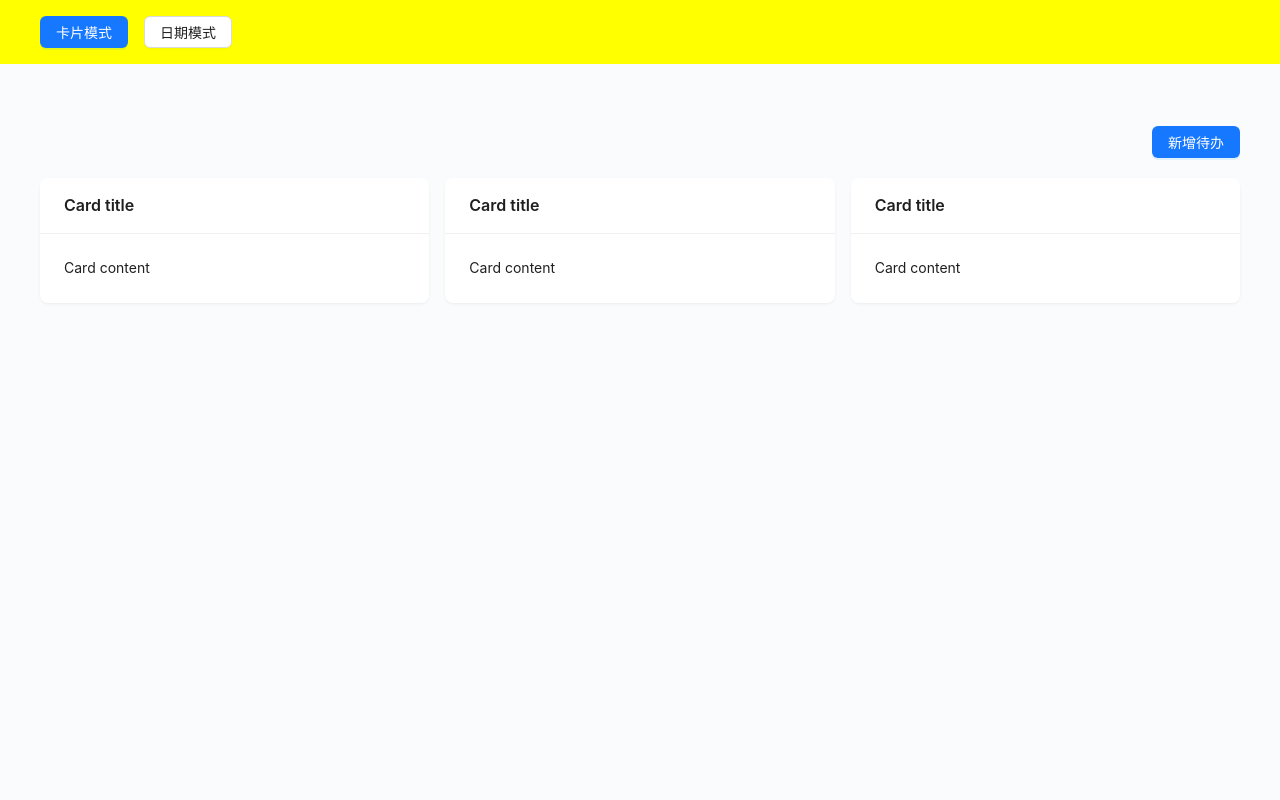
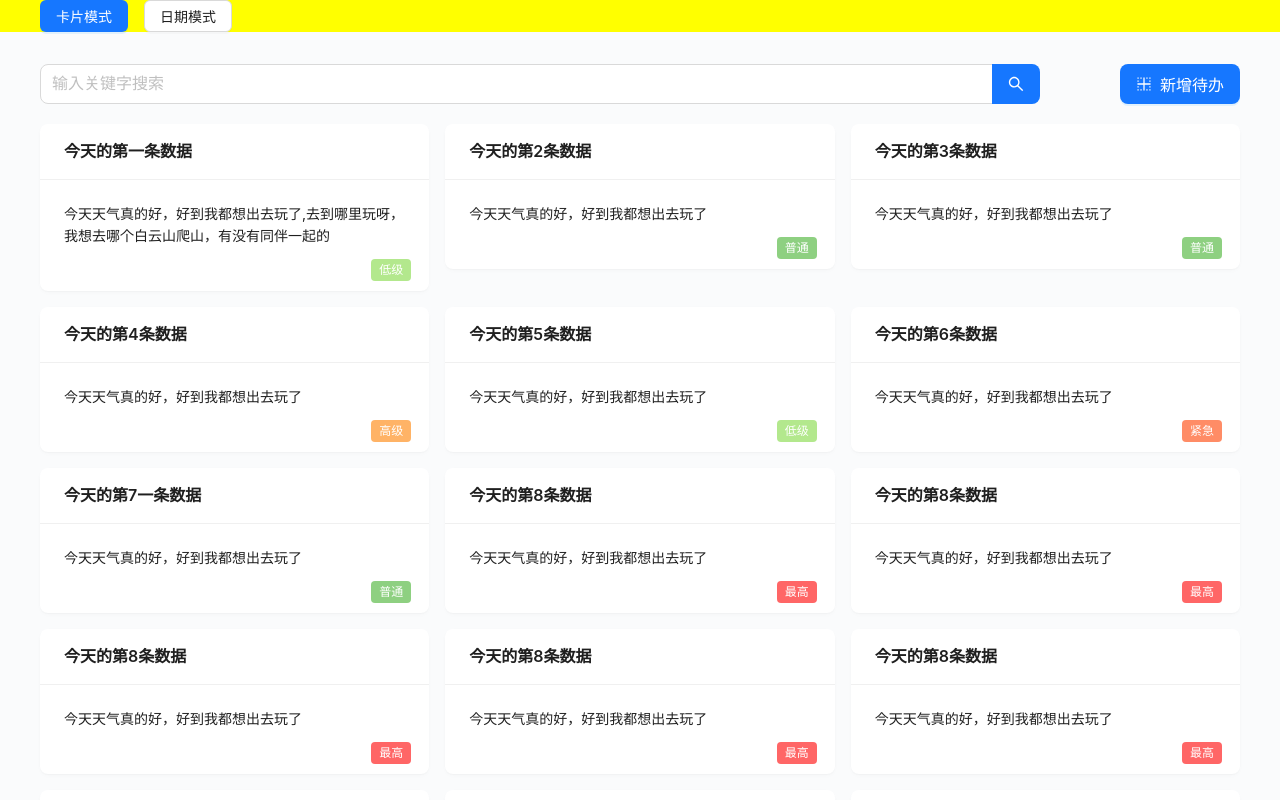
Before and after one commit to VineWeb/web-todo, a React (Vite) app: page / in a window 1280 px wide. Built offline with nearby package versions, Linux system fonts and the light colour scheme.

Commit message:
待办列表和Pagination的样式完成

```diff
--- a/package.json
+++ b/package.json
@@ -11,6 +11,7 @@
     "preview": "vite preview"
   },
   "dependencies": {
+    "dayjs": "^1.11.10",
     "react": "^18.2.0",
     "react-dom": "^18.2.0"
   },
--- a/src/config/index.ts
+++ b/src/config/index.ts
@@ -1,7 +1,7 @@
-const levels = [
-  { label: '最高', value: 0, color: '#B3E88D' },
-  { label: '紧急', value: 0, color: '#8ED081' },
-  { label: '高级', value: 0, color: '#FFB366' },
-  { label: '普通', value: 0, color: '#FF8C66' },
-  { label: '低级', value: 0, color: '#FF6666' },
+export const levels = [
+  { label: '低级', value: 0, color: '#B3E88D' },
+  { label: '普通', value: 1, color: '#8ED081' },
+  { label: '高级', value: 2, color: '#FFB366' },
+  { label: '紧急', value: 3, color: '#FF8C66' },
+  { label: '最高', value: 4, color: '#FF6666' },
 ]
--- /dev/null
+++ b/src/mock/index.ts
@@ -0,0 +1,24 @@
+export const HomeList = [
+  { id: '0', createTime: 1698718146071, title: '今天的第一条数据', level: 0, content: '今天天气真的好，好到我都想出去玩了,去到哪里玩呀，我想去哪个白云山爬山，有没有同伴一起的', startTime: 1698719146071, endTime:  1698729146071, isAllDay: true },
+  { id: '1', createTime: 1698718146071, title: '今天的第2条数据', level: 1, content: '今天天气真的好，好到我都想出去玩了', startTime: 1698719146071, endTime:  1698729146071, isAllDay: true },
+  { id: '2', createTime: 1698718146071, title: '今天的第3条数据', level: 1, content: '今天天气真的好，好到我都想出去玩了', startTime: 1698719146071, endTime:  1698729146071, isAllDay: true },
+  { id: '3', createTime: 1698718146071, title: '今天的第4条数据', level: 2, content: '今天天气真的好，好到我都想出去玩了', startTime: 1698719146071, endTime:  1698729146071, isAllDay: true },
+  { id: '4', createTime: 1698718146071, title: '今天的第5条数据', level: 0, content: '今天天气真的好，好到我都想出去玩了', startTime: 1698719146071, endTime:  1698729146071, isAllDay: true },
+  { id: '5', createTime: 1698718146071, title: '今天的第6条数据', level: 3, content: '今天天气真的好，好到我都想出去玩了', startTime: 1698719146071, endTime:  1698729146071, isAllDay: true },
+  { id: '6', createTime: 1698718146071, title: '今天的第7一条数据', level: 1, content: '今天天气真的好，好到我都想出去玩了', startTime: 1698719146071, endTime:  1698729146071, isAllDay: true },
+  { id: '8', createTime: 1698718146071, title: '今天的第8条数据', level: 4, content: '今天天气真的好，好到我都想出去玩了', startTime: 1698719146071, endTime:  1698729146071, isAllDay: true },
+  { id: '9', createTime: 1698718146071, title: '今天的第8条数据', level: 4, content: '今天天气真的好，好到我都想出去玩了', startTime: 1698719146071, endTime:  1698729146071, isAllDay: true },
+  { id: '10', createTime: 1698718146071, title: '今天的第8条数据', level: 4, content: '今天天气真的好，好到我都想出去玩了', startTime: 1698719146071, endTime:  1698729146071, isAllDay: true },
+  { id: '11', createTime: 1698718146071, title: '今天的第8条数据', level: 4, content: '今天天气真的好，好到我都想出去玩了', startTime: 1698719146071, endTime:  1698729146071, isAllDay: true },
+  { id: '12', createTime: 1698718146071, title: '今天的第8条数据', level: 4, content: '今天天气真的好，好到我都想出去玩了', startTime: 1698719146071, endTime:  1698729146071, isAllDay: true },
+  { id: '13', createTime: 1698718146071, title: '今天的第8条数据', level: 4, content: '今天天气真的好，好到我都想出去玩了', startTime: 1698719146071, endTime:  1698729146071, isAllDay: true },
+  { id: '14', createTime: 1698718146071, title: '今天的第8条数据', level: 4, content: '今天天气真的好，好到我都想出去玩了', startTime: 1698719146071, endTime:  1698729146071, isAllDay: true },
+  { id: '15', createTime: 1698718146071, title: '今天的第8条数据', level: 4, content: '今天天气真的好，好到我都想出去玩了', startTime: 1698719146071, endTime:  1698729146071, isAllDay: true },
+  { id: '16', createTime: 1698718146071, title: '今天的第8条数据', level: 4, content: '今天天气真的好，好到我都想出去玩了', startTime: 1698719146071, endTime:  1698729146071, isAllDay: true },
+  { id: '17', createTime: 1698718146071, title: '今天的第8条数据', level: 4, content: '今天天气真的好，好到我都想出去玩了', startTime: 1698719146071, endTime:  1698729146071, isAllDay: true },
+  { id: '18', createTime: 1698718146071, title: '今天的第8条数据', level: 4, content: '今天天气真的好，好到我都想出去玩了', startTime: 1698719146071, endTime:  1698729146071, isAllDay: true },
+  { id: '19', createTime: 1698718146071, title: '今天的第8条数据', level: 4, content: '今天天气真的好，好到我都想出去玩了', startTime: 1698719146071, endTime:  1698729146071, isAllDay: true },
+  { id: '20', createTime: 1698718146071, title: '今天的第8条数据', level: 4, content: '今天天气真的好，好到我都想出去玩了', startTime: 1698719146071, endTime:  1698729146071, isAllDay: true },
+  { id: '21', createTime: 1698718146071, title: '今天的第8条数据', level: 4, content: '今天天气真的好，好到我都想出去玩了', startTime: 1698719146071, endTime:  1698729146071, isAllDay: true },
+  { id: '22', createTime: 1698718146071, title: '今天的第8条数据', level: 4, content: '今天天气真的好，好到我都想出去玩了', startTime: 1698719146071, endTime:  1698729146071, isAllDay: true },
+]
--- a/src/pages/Home/cardContainer.tsx
+++ b/src/pages/Home/cardContainer.tsx
@@ -1,26 +1,59 @@
-import React from 'react';
-import { Card, Col, Row } from 'antd';
+import React, { useState } from 'react';
+import { Card, Col, Row, Space, Button, Tag } from 'antd';
+import { EditOutlined, DeleteOutlined } from '@ant-design/icons';
+import { levels } from '@/config/index'
+const CardContainer: React.FC = ({list = []}) => {
+  const listStyle = {
+    height: `calc(100% - 180px)`,
+    'overflowX': 'hidden',
+    'overflowY': 'auto'
+  }
+  const [isHovered, setIsHovered] = useState(false);
+  const [id, setId] = useState('0');
+  const handleEditClick = (id: string) => {
+    // 编辑按钮点击事件
+    console.log('Edit button clicked', id);
+  };
 
-const CardContainer: React.FC = () => (
-  <div className='container'>
-    <Row gutter={[16, 16]}>
-      <Col xs={{ span: 24 }} sm={{ span: 12 }} md={{ span: 8 }}>
-        <Card title="Card title" bordered={false} hoverable>
-          Card content
-        </Card>
-      </Col>
-      <Col xs={{ span: 24 }} sm={{ span: 12 }} md={{ span: 8 }}>
-        <Card title="Card title" bordered={false} hoverable>
-          Card content
-        </Card>
-      </Col>
-      <Col xs={{ span: 24 }} sm={{ span: 12 }} md={{ span: 8 }}>
-        <Card title="Card title" bordered={false} hoverable>
-          Card content
-        </Card>
-      </Col>
-    </Row>
-  </div>
-);
+  const handleDeleteClick = (id: string) => {
+    // 删除按钮点击事件
+    console.log('Delete button clicked', id);
+  };
+  return (
+    <>
+      <Row gutter={[16, 16]} style={listStyle}>
+        {
+          list.map((item) => {
+            const levelObject = levels.find(level => level.value === item.level);
+            let tag = null
+            if (levelObject) {
+              tag = <div className="tag">
+                <Tag color={levelObject.color}>{levelObject.label}</Tag>
+              </div>
+            }
+            return (
+              <Col xs={{ span: 24 }} sm={{ span: 12 }} md={{ span: 8 }} key={item.id}>
+                <Card title={item.title} bordered={false} hoverable className="card"
+                onMouseEnter={() => { setIsHovered(true); setId(item.id) }} // 当鼠标进入卡片时设置为悬停状态
+                onMouseLeave={() => { setIsHovered(false); setId('') }}>
+                  { item.content }
+                  { isHovered && (id === item.id) && ( // 只有在悬停状态下显示按钮
+                    <div className="card-buttons">
+                      <Space>
+                        <Button type="primary"  size='small'  icon={<EditOutlined />} onClick={ () => handleEditClick(item.id) }>编辑</Button>
+                        <Button type="danger" size='small' icon={<DeleteOutlined />} onClick={ () => handleDeleteClick(item.id) }>删除</Button>
+                      </Space>
+                    </div>
+                  )}
+                  { tag }
+                </Card>
+              </Col>
+            )
+          })
+        }
+      </Row>
+    </>
+  )
+};
 
 export default CardContainer;
--- a/src/pages/Home/index.scss
+++ b/src/pages/Home/index.scss
@@ -1,3 +1,30 @@
 .warp {
-  padding-top: 62px;
+  padding-top: 32px;
+  box-sizing: border-box;
+  position: relative;
+  flex: 1;
+  .page {
+    position: absolute;
+    left: 50%;
+    bottom: 50px;
+    transform: translateX(-50%);
+  }
 }
+.search-inp {
+  margin-right: 80px;
+}
+
+.card {
+  position: relative;
+  padding-bottom: 20px;
+}
+.card-buttons {
+  position: absolute;
+  top: 10px;
+  right: 10px;
+}
+.tag {
+  position: absolute;
+  bottom: 10px;
+  right: 10px;
+}
--- a/src/pages/Home/index.tsx
+++ b/src/pages/Home/index.tsx
@@ -1,9 +1,12 @@
-import React, { useState } from 'react'
-import { Button, Flex } from 'antd'
+import React, { useMemo, useState } from 'react'
+import { Button, Flex, Input, Pagination } from 'antd'
+import { BorderInnerOutlined } from '@ant-design/icons'
+import { HomeList } from '@/mock/index'
 import Header from '@/components/Header';
 import CardContainer from './cardContainer'
 import DateContainer from './dateContainer'
 import './index.scss'
+const { Search } = Input;
 export default function Home () {
   const [mode, setMode] = useState('card')
   const onChangeMode = (mode: string) => {
@@ -12,20 +15,47 @@ export default function Home () {
 
   // 新建待办
   const addTodo = () => {
+    console.log('addTodo')
+  }
 
+  // 搜索
+  const onSearch = (value, _e, info) => {console.log(value);}
+
+  // 列表数据
+  const [list,  setList] = useState(HomeList || [])
+  const total = useMemo(() => {
+    return list.length
+  }, [list])
+  const cardList = useMemo(() => {
+    return list.filter((item, i) => i < 20)
+  }, [list])
+
+  // 切换page
+  const onChangePage = (page, pageSize) => {
+    console.log(page, pageSize)
   }
   return <>
     <Header onChangeMode={ onChangeMode }/>
     <div className='warp'>
       <div className='container'>
-        <Flex justify='flex-end' style={{marginBottom: '20PX'}}>
-          <Button type='primary'>新增待办</Button>
+        <Flex justify='space-between' style={{marginBottom: '20PX'}}>
+          <Search className='search-inp' placeholder="输入关键字搜索"  size="large" onSearch={onSearch} enterButton />
+          <Button icon={<BorderInnerOutlined />} size="large" type='primary' onClick={addTodo}>新增待办</Button>
         </Flex>
+      {
+        mode === 'card' ?  <CardContainer list={cardList} />
+        : <DateContainer list={list} />
+      }
+        <Pagination
+            className='page'
+            total={total}
+            showTotal={(total) => `总共：${total}条`}
+            defaultPageSize={20}
+            defaultCurrent={1}
+            showSizeChanger
+            onChange={onChangePage}
+          />
+        </div>
       </div>
-      {
-        mode === 'card' ?  <CardContainer />
-        : <DateContainer />
-      }
-    </div>
   </>
 }
--- a/src/styles/_common.scss
+++ b/src/styles/_common.scss
@@ -5,6 +5,8 @@ body, html, #app{
 #root, #app {
   width: 100%;
   height: 100%;
+  display: flex;
+  flex-direction: column;
   background-color: #fafbfc;
   overflow-x: hidden;
   :deep(.el-icon) {
@@ -16,6 +18,9 @@ body, html, #app{
   margin-right: auto;
   padding-left: 10px;
   padding-right: 10px;
+  display: flex;
+  flex-direction: column;
+  height: 100%;
 }
 @media (min-width: 768px) {
   .container {
```
Also changed, not shown: 1 other file (tests, documents, lock files or other folders).
